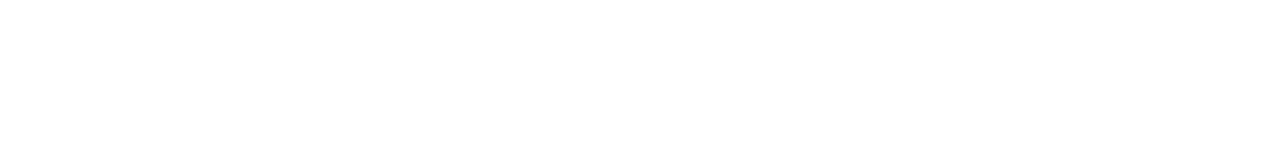
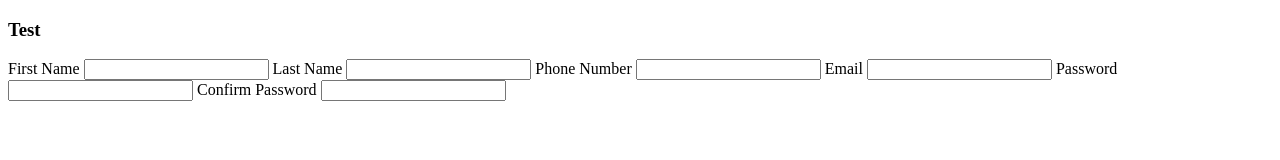
Before and after one commit to Whytebread/Sign-up-Form, a plain HTML site: page index.html in a window 1280 px wide. Drawn offline with Linux system fonts and the light colour scheme.

Commit message:
basic form scafforlding

```diff
--- a/index.html
+++ b/index.html
@@ -10,11 +10,46 @@
     <script src='main.js'></script>
     <link rel="preconnect" href="https://fonts.googleapis.com">
     <link rel="preconnect" href="https://fonts.gstatic.com" crossorigin>
-    <link href="https://fonts.googleapis.com/css2?family=Lato:ital,wght@0,100;0,300;0,400;0,700;0,900;1,100;1,300;1,400;1,700;1,900&display=swap" rel="stylesheet">
+    <link
+        href="https://fonts.googleapis.com/css2?family=Lato:ital,wght@0,100;0,300;0,400;0,700;0,900;1,100;1,300;1,400;1,700;1,900&display=swap"
+        rel="stylesheet">
 </head>
 
 <body>
 
+    <div class="intro-text">
+
+    </div>
+
+    <h3>Test</h3>
+
+    <form>
+
+        <label for="fname">First Name</label>
+        <input type="text" name="fname" id="fname">
+
+        <label for="lname">Last Name</label>
+        <input type="text" name="lname" id="lname">
+
+        <label for="pnumber">Phone Number</label>
+        <input type="number" name="pnumber" id="pnumber">
+
+        <label for="email">Email</label>
+        <input type="email" name="email" id="email">
+
+        <label for="password">Password</label>
+        <input type="password" name="password" id="password">
+
+        <label for="cpassword">Confirm Password</label>
+        <input type="password" name="cpassword" id="cpassword">
+
+
+
+
+
+
+    </form>
+
 </body>
 
 </html>
```
